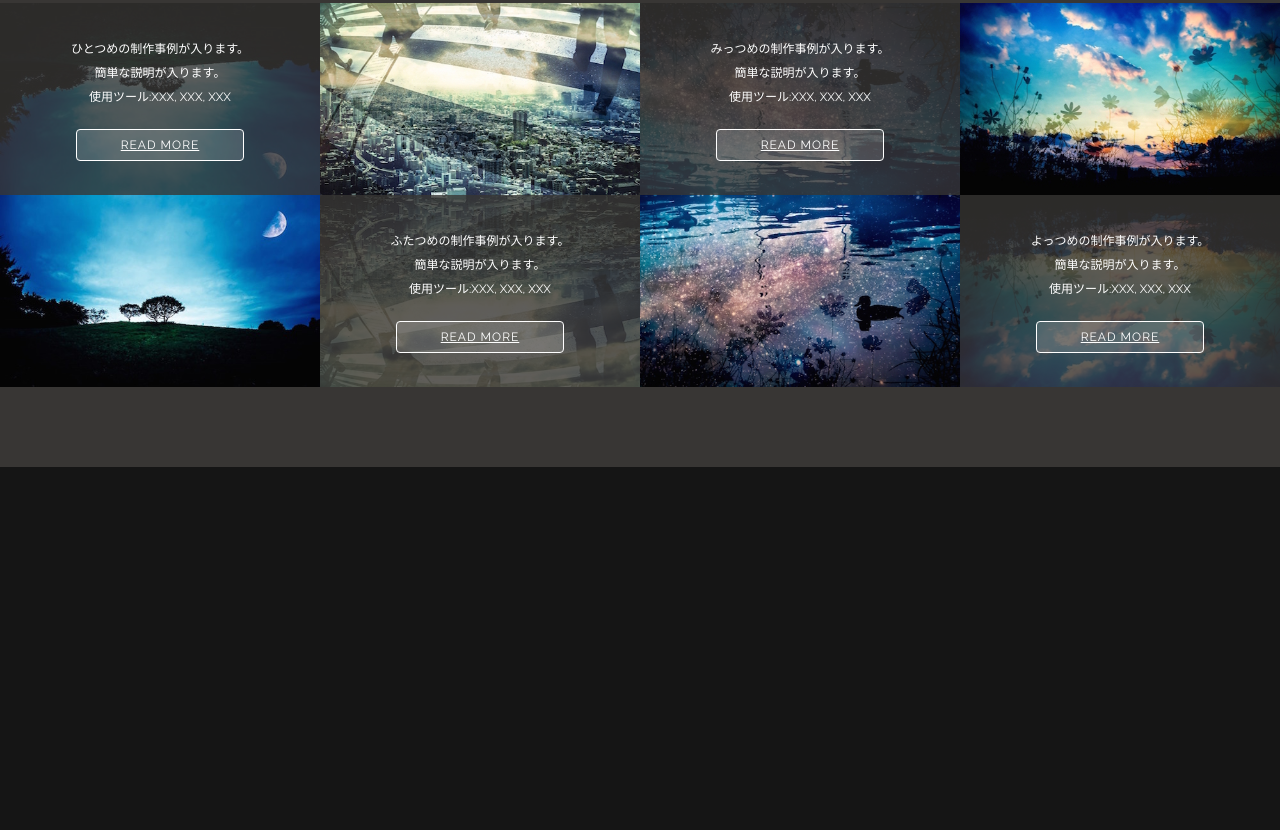
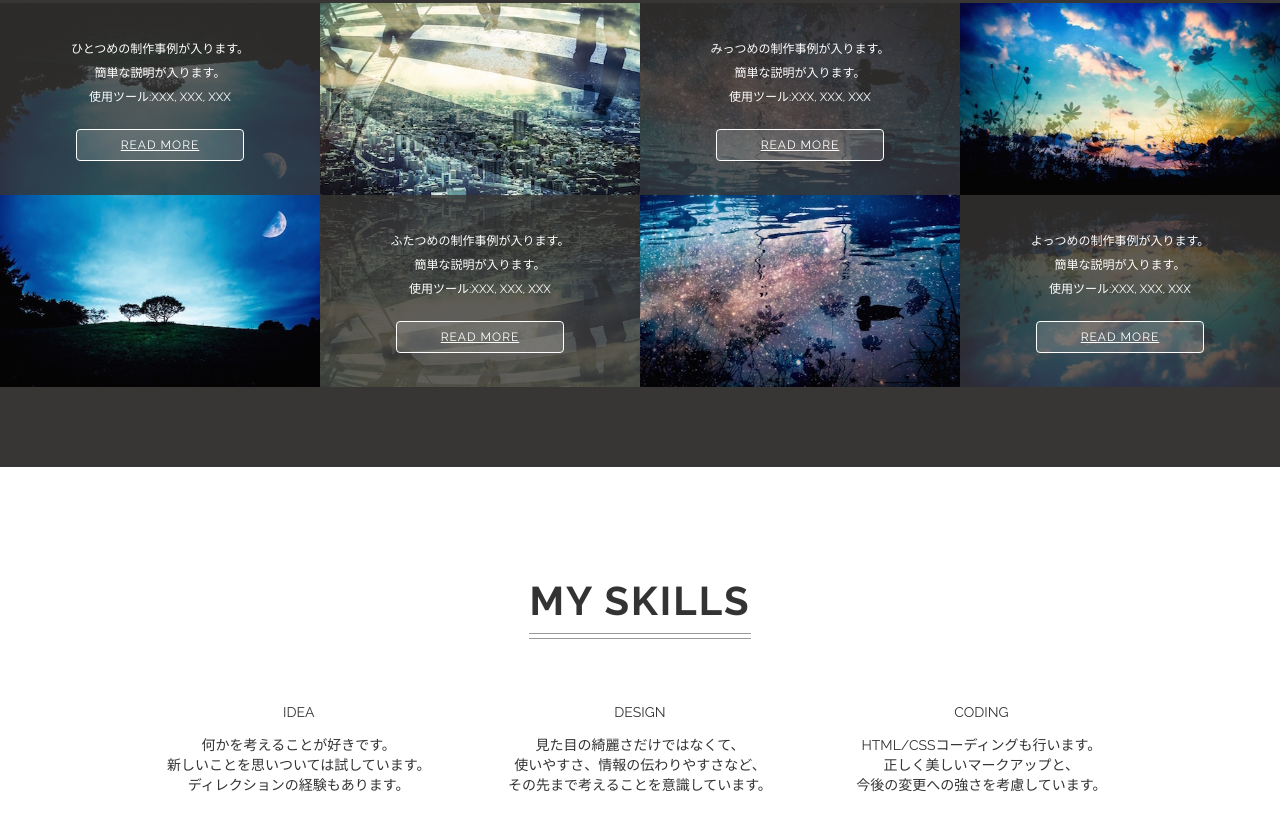
Before and after one commit to ma-bo-do-fu/single-page-layout, a plain HTML site: page index.html in a window 1280 px wide. Shown: the part 1339-2169 px from the top of the page. Before the commit the page ends 1806 px from the top, so only its background shows below. Drawn offline with Linux system fonts and the light colour scheme.

Commit message:
セクション３ スキル紹介部分

```diff
--- a/css/style.css
+++ b/css/style.css
@@ -169,3 +169,17 @@ body {
 .work-box:nth-child(odd) .work-description, .work-box:nth-child(odd)::after {
     top: 0;
 }
+.skills {
+    padding: 80px 0;
+    background-color: #fff;
+    color: #333;
+}
+.skills-wrapper{
+  display: table;
+  width: 80%;
+  margin: 50px auto 0;
+  table-layout: fixed;
+}
+.skill-box {
+  display: table-cell;
+}
--- a/index.html
+++ b/index.html
@@ -93,6 +93,33 @@
         </div>
     </section>
     <section class="skills">
+      <h2 class="heading">MY SKILLS</h2>
+      <div class="skills-wrapper">
+        <div class="skill-box">
+          <div class="skill-title">IDEA</div>
+          <p class="skill-text">
+            何かを考えることが好きです。<br>
+            新しいことを思いついては試しています。<br>
+            ディレクションの経験もあります。
+          </p>
+        </div>
+        <div class="skill-box">
+          <div class="skill-title">DESIGN</div>
+          <p class="skill-text">
+            見た目の綺麗さだけではなくて、<br>
+            使いやすさ、情報の伝わりやすさなど、<br>
+            その先まで考えることを意識しています。
+          </p>
+        </div>
+        <div class="skill-box">
+          <div class="skill-title">CODING</div>
+          <p class="skill-text">
+            HTML/CSSコーディングも行います。<br>
+            正しく美しいマークアップと、<br>
+            今後の変更への強さを考慮しています。
+          </p>
+        </div>
+      </div>
     </section>
     <section class="contact" id="contact">
     </section>
```
